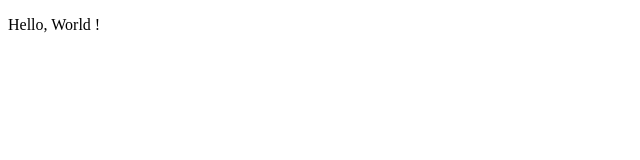
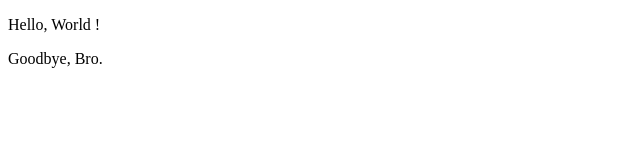
Before and after one commit to ViktorLepage/MyProject, a plain HTML site: page index.html in a window 1280 px wide. Shown: the full height of the page, 0-640 px from the left. Drawn offline with Linux system fonts and the light colour scheme.

Commit message:
Editof index file

```diff
--- a/index.html
+++ b/index.html
@@ -8,5 +8,6 @@
 </head>
 <body>
     <p> Hello, World !</p>
+    <span> Goodbye, Bro.</span>
 </body>
 </html>
```
